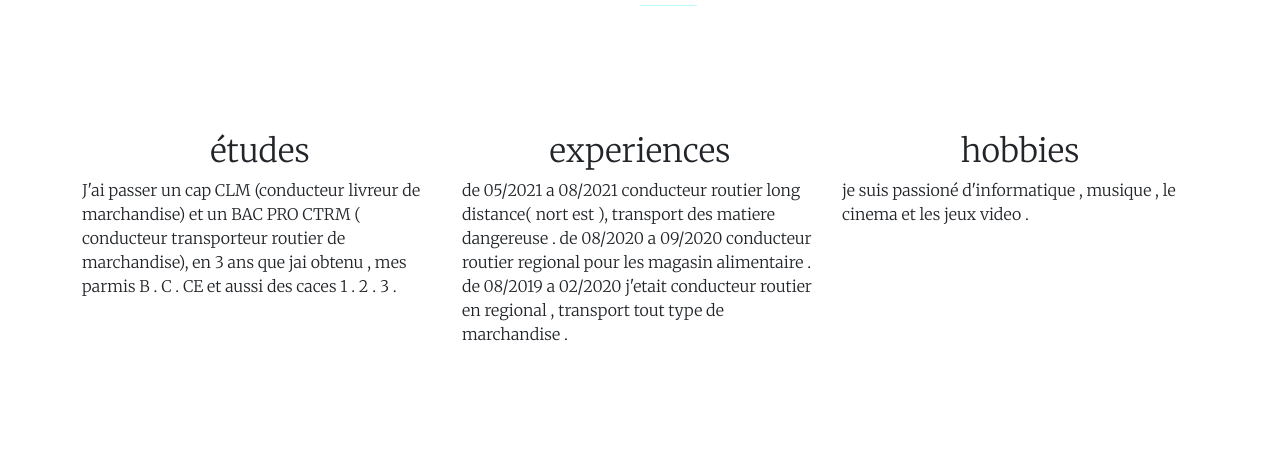
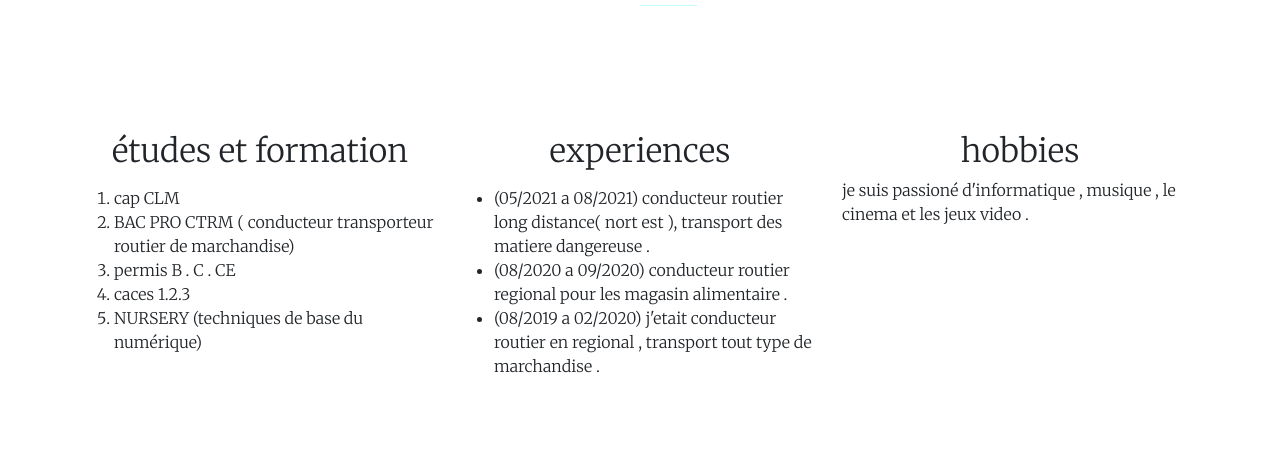
Before and after one commit to maxime2507/mon-cv, a plain HTML site: page index.html in a window 1280 px wide. Shown: the part 1185-1638 px from the top of the page. Drawn offline with Linux system fonts and the light colour scheme.

Commit message:
changement

```diff
--- a/index.html
+++ b/index.html
@@ -65,25 +65,34 @@
                 <h2 id="about"> a propos de moi </h2>
                 <hr class="separator">
                 <article class="col-md-4 col-lg-4 col-xs-12 col-sm-12">
-                    <h2>études </h2>
+                    <h2>études et formation </h2>
                     <p>
-                        J'ai passer un cap CLM (conducteur livreur de marchandise) et un BAC PRO CTRM
-                        ( conducteur transporteur routier de marchandise),
-                        en 3 ans que jai obtenu , mes parmis B . C . CE et aussi des caces 1 . 2 . 3 .
+                        <ol>
+                            <li>cap CLM
+                            <li>BAC PRO CTRM ( conducteur transporteur routier de marchandise)
+                            <li>permis B . C . CE
+                            <li>caces 1.2.3
+                            <li>NURSERY (techniques de base du numérique)
+                            </li>
+                        </ol>
 
                     </p>
                 </article>
                 <article class="col-md-4 col-lg-4 col-xs-12 col-sm-12">
                     <h2> experiences </h2>
                     <p>
-                        de 05/2021 a 08/2021
+                        <ul>
+                        <li> (05/2021 a 08/2021)
                         conducteur routier long distance( nort est ), transport des matiere dangereuse .
 
-                        de 08/2020 a 09/2020
+                        <li> (08/2020 a 09/2020)
                         conducteur routier regional pour les magasin alimentaire .
 
-                        de 08/2019 a 02/2020
+                        <li> (08/2019 a 02/2020)
                         j'etait conducteur routier en regional , transport tout type de marchandise .
+
+                    </li>
+                    </ul>
                     </p>
                 </article>
                 <article class="col-md-4 col-lg-4 col-xs-12 col-sm-12">
```
